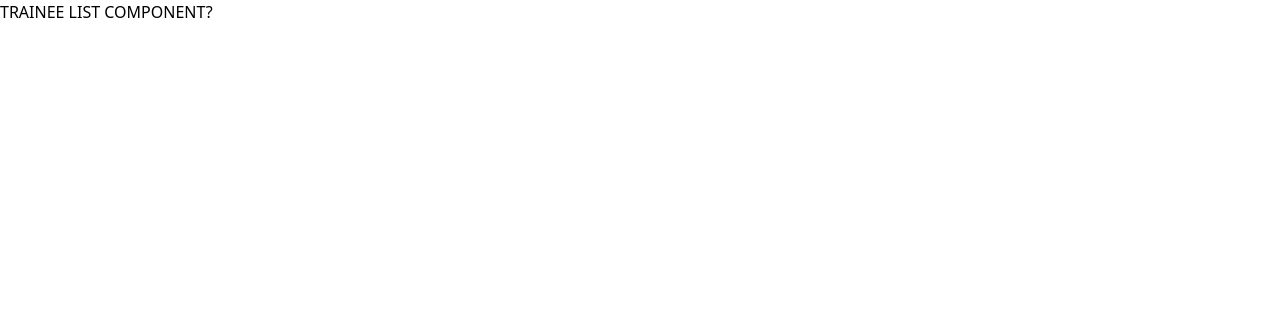
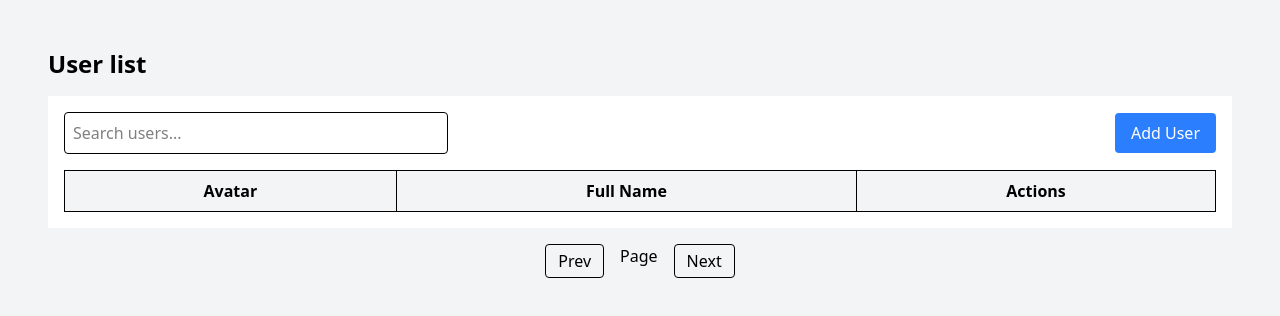
Before and after one commit to Vezil/football-team-exercise, a Vue app: page /list in a window 1280 px wide. Shown: the top 316 px of the page. Built offline with nearby package versions, Linux system fonts and the light colour scheme.

Commit message:
add table prototype

```diff
--- a/src/App.vue
+++ b/src/App.vue
@@ -1,7 +1,7 @@
 <template>
-    <RouterView />
+    <AppView />
 </template>
 
 <script setup>
-import { RouterLink, RouterView } from 'vue-router';
+import AppView from './views/AppView.vue';
 </script>
--- a/src/assets/main.css
+++ b/src/assets/main.css
@@ -1 +1,5 @@
 @import "tailwindcss";
+
+body {
+    @apply bg-gray-100 w-full h-full
+}
--- /dev/null
+++ b/src/components/AddEditTrainee.vue
@@ -0,0 +1,5 @@
+<template>
+    <div> ADD EDIT COMPONENT </div>
+</template>
+
+<script setup></script>
--- a/src/components/AddTrainee.vue
+++ /dev/null
@@ -1,3 +0,0 @@
-<template> ADD TRAINEE COMPONENT? </template>
-
-<script setup></script>
--- a/src/components/EditTrainee.vue
+++ /dev/null
@@ -1,3 +0,0 @@
-<template> EDIT TRAINEE COMPONENT? </template>
-
-<script setup></script>
--- a/src/components/TraineeList.vue
+++ b/src/components/TraineeList.vue
@@ -1,3 +1,42 @@
-<template> TRAINEE LIST COMPONENT? </template>
+<template>
+    <div class="bg-white p-4">
+        <div class="flex justify-between items-center mb-4">
+            <input v-model="searchQuery" type="text" placeholder="Search users..." class="p-2 border rounded w-1/3" />
+            <button class="bg-blue-500 text-white px-4 py-2 rounded" @click="addUser">Add User</button>
+        </div>
+
+        <table class="w-full border-collapse border border-gray-200">
+            <thead>
+                <tr class="bg-gray-100">
+                    <th class="border p-2">Avatar</th>
+                    <th class="border p-2">Full Name</th>
+                    <th class="border p-2">Actions</th>
+                </tr>
+            </thead>
+            <tbody>
+                <tr v-for="user in filteredUsers" :key="user.id" class="border-b">
+                    <td class="p-2 text-center">
+                        <img :src="user.avatar" alt="Avatar" class="w-10 h-10 rounded-full mx-auto" />
+                    </td>
+                    <td class="p-2 text-center">{{ user.fullName }}</td>
+                    <td class="p-2 flex justify-center gap-2">
+                        <button class="bg-green-500 text-white px-3 py-1 rounded" @click="editUser(user)">Edit</button>
+                        <button class="bg-red-500 text-white px-3 py-1 rounded" @click="deleteUser(user.id)"
+                            >Delete</button
+                        >
+                    </td>
+                </tr>
+            </tbody>
+        </table>
+    </div>
+
+    <div class="flex justify-center mt-4">
+        <button class="px-3 py-1 border rounded mx-1" @click="prevPage" :disabled="currentPage === 1">Prev</button>
+        <span class="px-3">Page {{ currentPage }}</span>
+        <button class="px-3 py-1 border rounded mx-1" @click="nextPage" :disabled="currentPage >= totalPages">
+            Next
+        </button>
+    </div>
+</template>
 
 <script setup></script>
--- a/src/router/index.js
+++ b/src/router/index.js
@@ -5,18 +5,14 @@ const router = createRouter({
     routes: [
         {
             path: '/list',
+            alias: '',
             name: 'TraineeList',
             component: () => import('@/components/TraineeList.vue')
         },
         {
-            path: '/add',
-            name: 'AddTrainee',
-            component: () => import('@/components/AddTrainee.vue')
-        },
-        {
-            path: '/edit',
-            name: 'EditTrainee',
-            component: () => import('@/components/EditTrainee.vue')
+            path: '/add-edit',
+            name: 'AddEditTrainee',
+            component: () => import('@/components/AddEditTrainee.vue')
         }
     ]
 });
--- a/src/views/AddTrainee.vue
+++ /dev/null
@@ -1,3 +0,0 @@
-<template> ADD TRAINEE HERE </template>
-
-<script setup></script>
--- /dev/null
+++ b/src/views/AppView.vue
@@ -0,0 +1,18 @@
+<template>
+    <div class="p-12">
+        <div class="text-2xl font-bold mb-4">{{ header }}</div>
+
+        <RouterView />
+    </div>
+</template>
+
+<script setup>
+import { RouterView, useRoute } from 'vue-router';
+import { computed } from 'vue';
+
+const route = useRoute();
+
+const header = computed(() => {
+    return route.name === 'TraineeList' ? 'User list' : 'Add or edit user';
+});
+</script>
--- a/src/views/EditTrainee.vue
+++ /dev/null
@@ -1,3 +0,0 @@
-<template> EDIT TRAINEE HERE </template>
-
-<script setup></script>
--- a/src/views/TraineeList.vue
+++ /dev/null
@@ -1,3 +0,0 @@
-<template> TRAINEE LIST HERE </template>
-
-<script setup></script>
```
